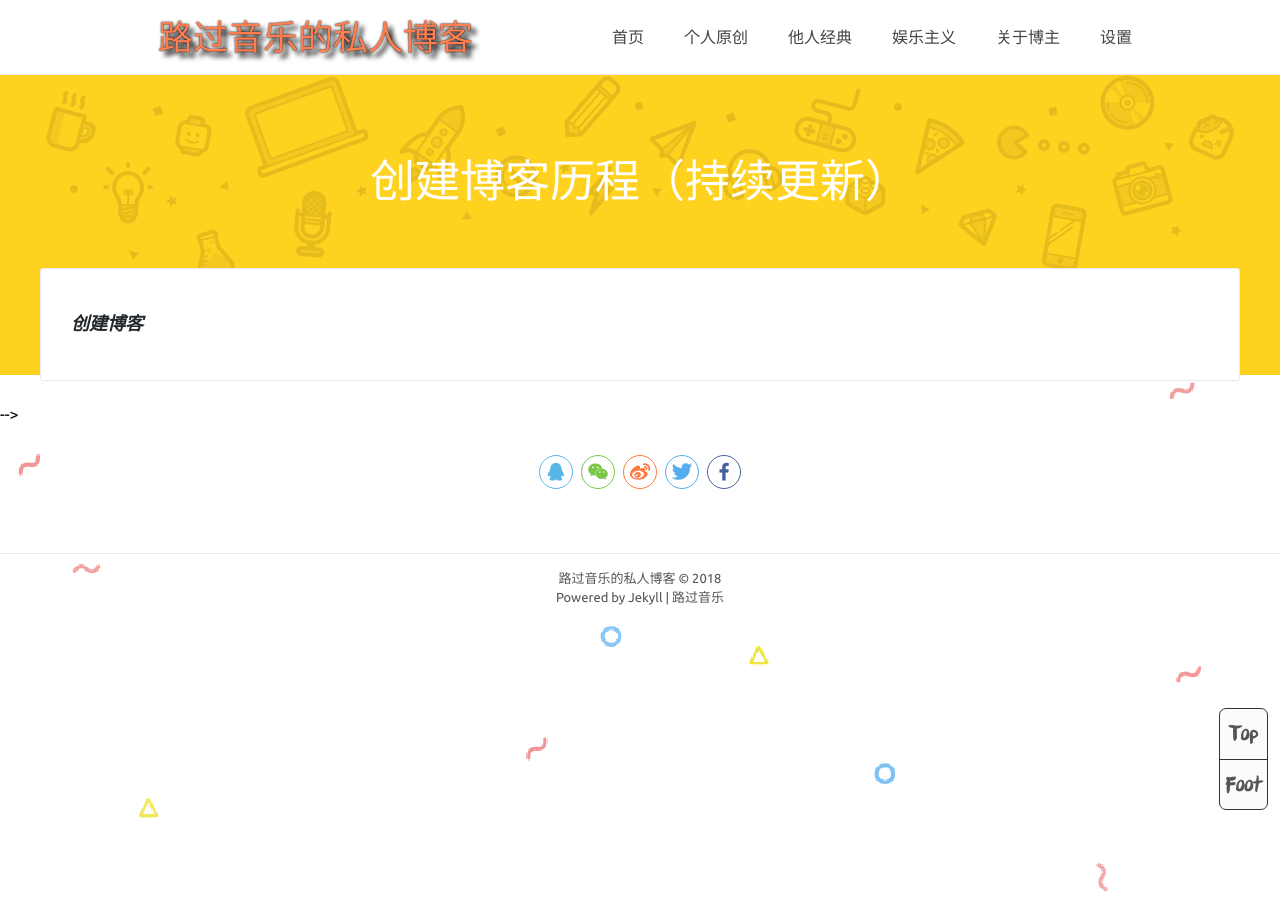
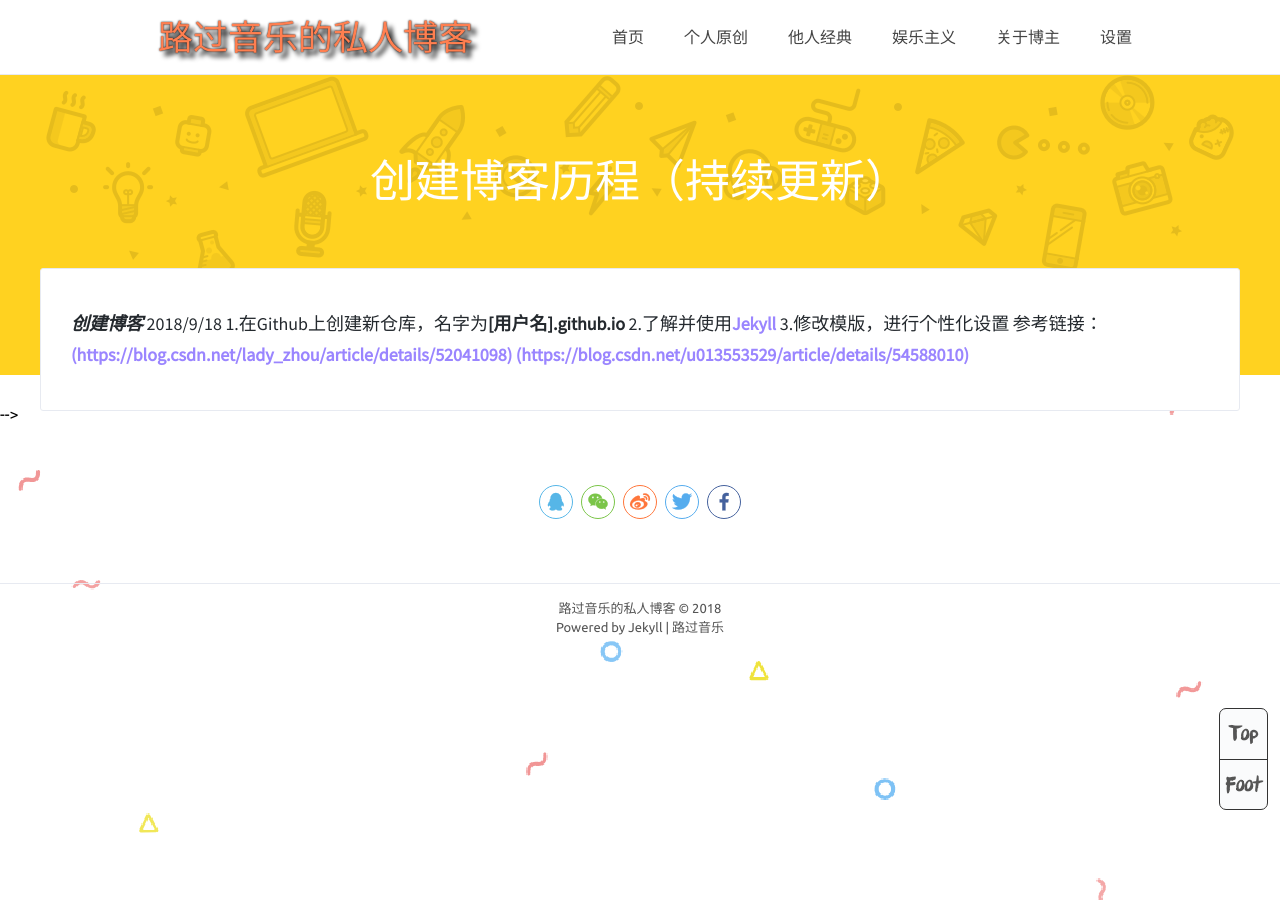
Before and after one commit to Gsonggit/Gsonggit.github.io, a Jekyll site: the page built from _posts/2018-09-18-createblog.md, in a window 1280 px wide. Built offline with Jekyll 4.4.1, drawn with Linux system fonts in a browser that asks for light colours; comment, search, counter and statistics services are not loaded.

Commit message:
change08

```diff
--- a/_posts/2018-09-18-createblog.md
+++ b/_posts/2018-09-18-createblog.md
@@ -9,4 +9,9 @@ tags: Github blog
 ---
 
 
-***创建博客***
+***创建博客***  2018/9/18
+1.在Github上创建新仓库，名字为**[用户名].github.io**
+2.了解并使用[Jekyll](https://www.jekyll.com.cn/)
+3.修改模版，进行个性化设置
+参考链接：<a href='https://blog.csdn.net/lady_zhou/article/details/52041098' target="_blank"> (https://blog.csdn.net/lady_zhou/article/details/52041098)</a>
+         <a href='https://blog.csdn.net/lady_zhou/article/details/52041098' target="_blank"> (https://blog.csdn.net/u013553529/article/details/54588010)</a>
--- a/myorigion.html
+++ b/myorigion.html
@@ -13,7 +13,7 @@ description:
       <ul class="post-list">
 
         {% for category in site.categories %}
-            {% if category[0] == 'origion' %}
+            {% if category[0] == 'myorigion' %}
               {% for post in category[1] %}
               <a href="{{ post.url }}">
                   <li class="fadeInUp animated">
```
